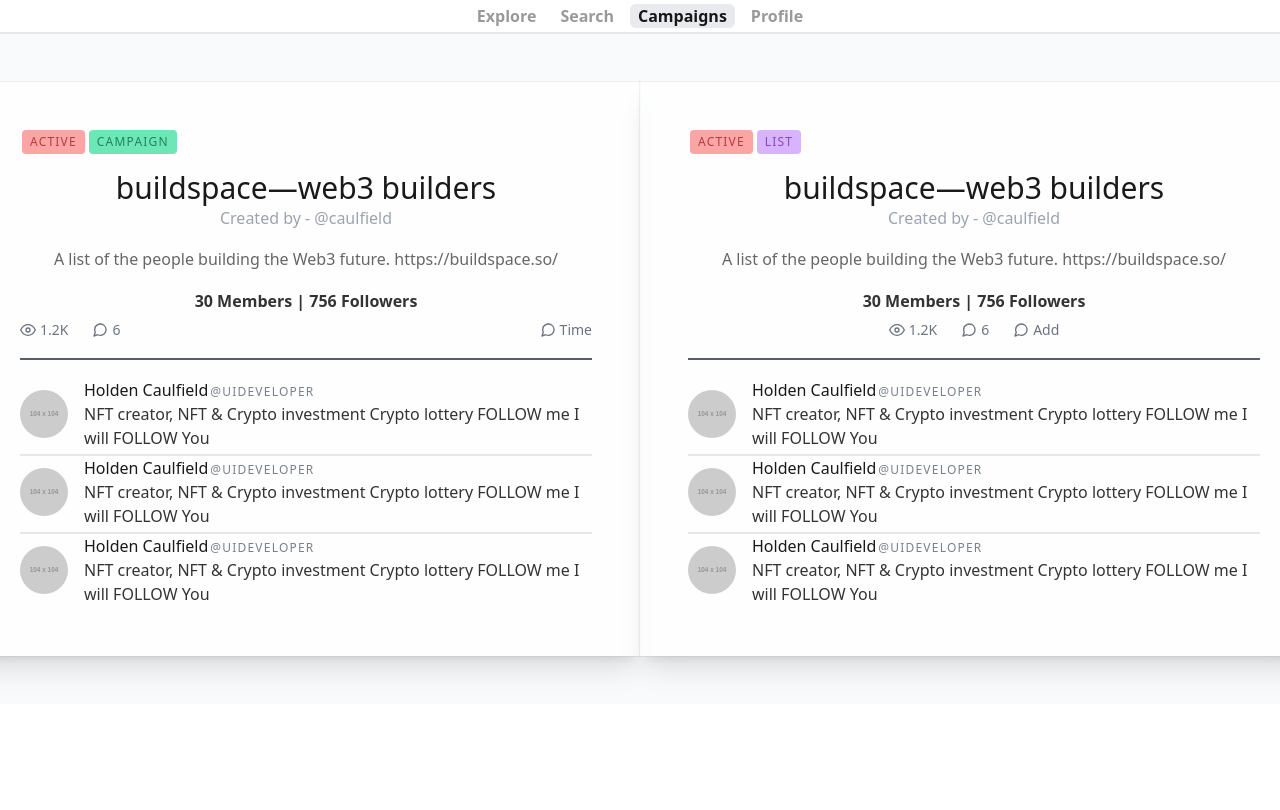
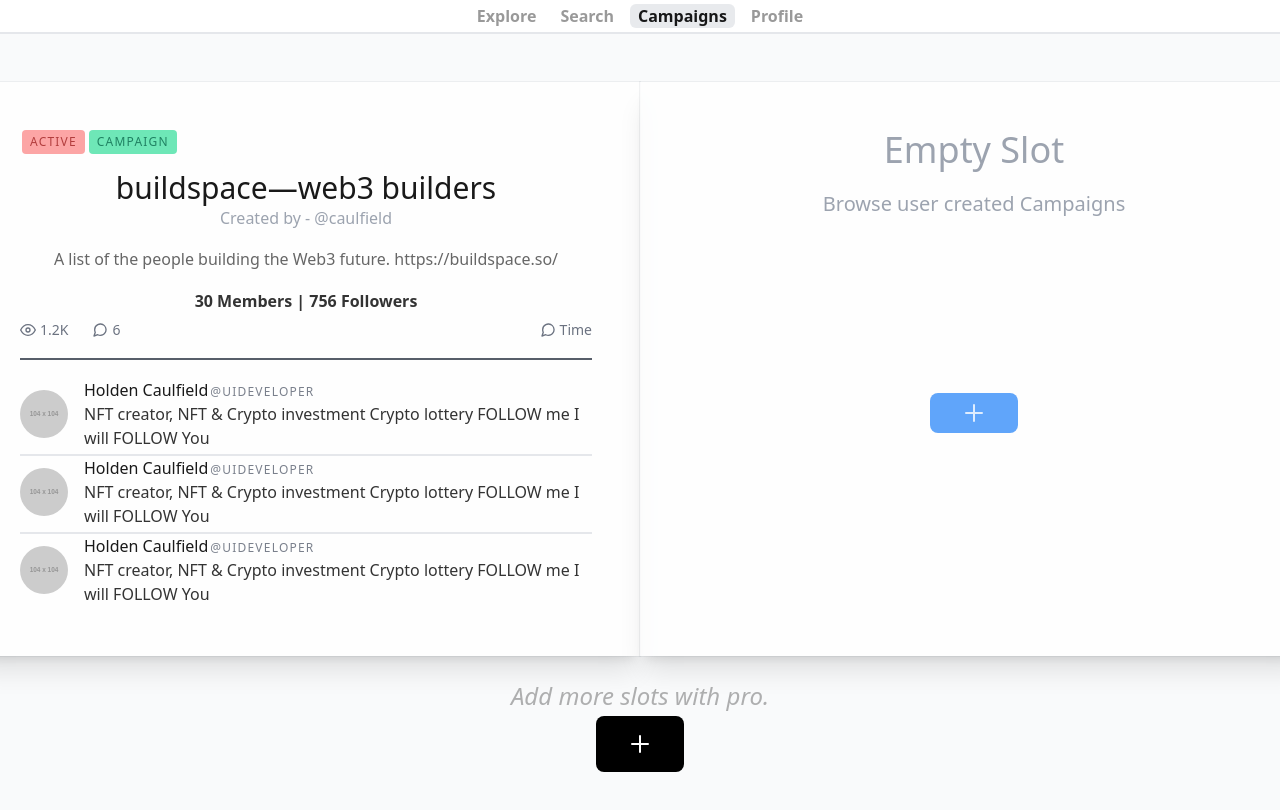
Before and after one commit to BleedingEffigy/twitter-bot-sapphire, a Next.js app in the folder frontend/: page /campaign in a window 1280 px wide. Shown: the top 810 px of the page. Built offline with nearby package versions, Linux system fonts and the light colour scheme.

Commit message:
added placeholders in campaigns

```diff
--- a/frontend/pages/campaign.tsx
+++ b/frontend/pages/campaign.tsx
@@ -12,16 +12,18 @@
 
         <nav className="w-full border-b-2 py-1">
             <div className="mx-auto text-center">
-                <button className="px-2 mx-1 rounded-md font-semibold text-black/40">
+                <button className="px-2 mx-1 rounded-md font-semibold text-black/40 hover:cursor-not-allowed">
                 Explore
                 </button>
-                <button className="px-2 mx-1 rounded-md font-semibold text-black/40 ">
-                Search
-                </button>
+                <a href="/">
+                  <button className="px-2 mx-1 rounded-md font-semibold text-black/40">
+                  Search
+                  </button>
+                </a>
                 <button className="px-2 mx-1 bg-gray-300/50 rounded-md font-semibold text-black/90 ">
                 Campaigns
                 </button>
-                <button className="px-2 mx-1 rounded-md font-semibold text-black/40 ">
+                <button className="px-2 mx-1 rounded-md font-semibold text-black/40 hover:cursor-not-allowed">
                 Profile
                 </button>
             </div>
@@ -29,6 +31,7 @@
         <section className="text-gray-400 bg-gray-50 body-font overflow-hidden">
           <div className="container px-5 py-24 mx-auto">
             <div className="flex flex-wrap -m-12">
+              {/* Active Campaign Slots */}
               <div className="p-12 lg:w-1/2 md:w-3/4 md:mx-auto flex flex-col items-start  bg-white/80 shadow-xl ring-1 ring-gray-900/5">
                 <div className="flex flex-row">
                   <span className="inline-block mx-0.5 py-1 px-2 rounded bg-red-300 text-red-800 text-bold text-opacity-75 text-xs font-medium tracking-widest">ACTIVE</span>
@@ -98,74 +101,23 @@
                 </div>
 
               </div>
-              <div className="p-12 md:w-1/2 flex flex-col items-start  bg-white/80 shadow-xl ring-1 ring-gray-900/5">
-                <div className="flex flex-row">
-                  <span className="inline-block mx-0.5 py-1 px-2 rounded bg-red-300 text-red-800 text-bold text-opacity-75 text-xs font-medium tracking-widest">ACTIVE</span>
-                  <span className="inline-block mx-0.5 py-1 px-2 rounded bg-purple-300 text-purple-800 text-bold text-opacity-75 text-xs font-medium tracking-widest">LIST</span>
-                </div>
-                <h2 className="sm:text-3xl text-2xl title-font font-medium w-full text-center text-black text-opacity-90 mt-4">buildspace—web3 builders</h2>
-                <p className="w-full text-center text-opacity-90 mb-4">
-                   Created by - @caulfield
-                </p>
-                <p className="leading-relaxed mb-4 w-full text-center text-black text-opacity-60">
-                A list of the people building the Web3 future. https://buildspace.so/
-                </p>
-                <p className="leading-relaxed mb-1 text-base w-full text-center font-bold text-black text-opacity-80">
-                  30 Members | 756 Followers
-                </p>
-                {/* Actions */}
-                <div className="flex items-center justify-center flex-wrap pb-4 mb-4 border-b-2 border-gray-800 border-opacity-75  w-full">
-                  <span className="text-gray-500 mr-3 inline-flex items-center leading-none text-sm pr-3 py-1">
-                    <svg className="w-4 h-4 mr-1" stroke="currentColor" stroke-width="2" fill="none" stroke-linecap="round" stroke-linejoin="round" viewBox="0 0 24 24">
-                      <path d="M1 12s4-8 11-8 11 8 11 8-4 8-11 8-11-8-11-8z"></path>
-                      <circle cx="12" cy="12" r="3"></circle>
-                    </svg>1.2K
-                  </span>
-                  <span className="text-gray-500 inline-flex items-center leading-none text-sm mr-3 pr-3">
-                    <svg className="w-4 h-4 mr-1" stroke="currentColor" stroke-width="2" fill="none" stroke-linecap="round" stroke-linejoin="round" viewBox="0 0 24 24">
-                      <path d="M21 11.5a8.38 8.38 0 01-.9 3.8 8.5 8.5 0 01-7.6 4.7 8.38 8.38 0 01-3.8-.9L3 21l1.9-5.7a8.38 8.38 0 01-.9-3.8 8.5 8.5 0 014.7-7.6 8.38 8.38 0 013.8-.9h.5a8.48 8.48 0 018 8v.5z"></path>
-                    </svg>6
-                  </span>
-                  <span className="text-gray-500 inline-flex items-center leading-none text-sm">
-                    <svg className="w-4 h-4 mr-1" stroke="currentColor" stroke-width="2" fill="none" stroke-linecap="round" stroke-linejoin="round" viewBox="0 0 24 24">
-                      <path d="M21 11.5a8.38 8.38 0 01-.9 3.8 8.5 8.5 0 01-7.6 4.7 8.38 8.38 0 01-3.8-.9L3 21l1.9-5.7a8.38 8.38 0 01-.9-3.8 8.5 8.5 0 014.7-7.6 8.38 8.38 0 013.8-.9h.5a8.48 8.48 0 018 8v.5z"></path>
-                    </svg>Add
-                  </span>
-                </div>
-                {/* Accounts list */}
-                <div className="flex flex-col divide-y-2">
-                  {/* An Account */}
-                  <a className="inline-flex items-center w-full my-0.5" href='/'>
-                    <img alt="blog" src="https://dummyimage.com/104x104" className="w-12 h-12 rounded-full flex-shrink-0 object-cover object-center"/>
-                    <span className="flex-grow flex flex-col pl-4">
-                      <span className="title-font font-medium text-black/90">Holden Caulfield
-                        <span className="text-gray-500/90 text-xs tracking-widest ml-0.5">@UIDEVELOPER</span>
-                      </span>
-                      <span className="text-black/80">NFT creator, NFT & Crypto investment Crypto lottery FOLLOW me I will FOLLOW You</span>
-                    </span>
-                  </a>
-                  {/* An Account */}
-                  <a className="inline-flex items-center w-full my-0.5" href='/'>
-                    <img alt="blog" src="https://dummyimage.com/104x104" className="w-12 h-12 rounded-full flex-shrink-0 object-cover object-center"/>
-                    <span className="flex-grow flex flex-col pl-4">
-                      <span className="title-font font-medium text-black/90">Holden Caulfield
-                        <span className="text-gray-500/90 text-xs tracking-widest ml-0.5">@UIDEVELOPER</span>
-                      </span>
-                      <span className="text-black/80">NFT creator, NFT & Crypto investment Crypto lottery FOLLOW me I will FOLLOW You</span>
-                    </span>
-                  </a>
-                  {/* An Account */}
-                  <a className="inline-flex items-center w-full my-0.5" href='/'>
-                    <img alt="blog" src="https://dummyimage.com/104x104" className="w-12 h-12 rounded-full flex-shrink-0 object-cover object-center"/>
-                    <span className="flex-grow flex flex-col pl-4">
-                      <span className="title-font font-medium text-black/90">Holden Caulfield
-                        <span className="text-gray-500/90 text-xs tracking-widest ml-0.5">@UIDEVELOPER</span>
-                      </span>
-                      <span className="text-black/80">NFT creator, NFT & Crypto investment Crypto lottery FOLLOW me I will FOLLOW You</span>
-                    </span>
-                  </a>
-                </div>
+              <div className="p-12 md:w-1/2 flex flex-col items-center  bg-white/80 shadow-xl ring-1 ring-gray-900/5">
+                <h1 className="text-4xl">Empty Slot</h1>
+                <h2 className="text-xl mt-5">Browse user created Campaigns</h2>
+                <button className="py-2 px-8 tracking-wider text-2xl my-auto bg-blue-400 text-white/80 rounded-lg">
+                <svg xmlns="http://www.w3.org/2000/svg" className="h-6 w-6" fill="none" viewBox="0 0 24 24" stroke="currentColor">
+                  <path stroke-linecap="round" stroke-linejoin="round" stroke-width="2" d="M12 4v16m8-8H4" />
+                </svg>
+                </button>
+              </div>
 
+              <div className="w-full flex flex-col items-center">
+                <p className="text-black/30 text-2xl mt-6 italic">Add more slots with pro.</p>
+                <button className=" text-center text-2xl mt-1 py-4 px-8 rounded-lg bg-black text-white m-4">
+                <svg xmlns="http://www.w3.org/2000/svg" className="h-6 w-6" fill="none" viewBox="0 0 24 24" stroke="currentColor">
+                  <path stroke-linecap="round" stroke-linejoin="round" stroke-width="2" d="M12 4v16m8-8H4" />
+                </svg>
+                </button>
               </div>
             </div>
           </div>
--- a/frontend/pages/index.tsx
+++ b/frontend/pages/index.tsx
@@ -12,18 +12,18 @@
 
     <nav className="w-full border-b-2 pb-1">
       <div className="mx-auto text-center">
-        <button className="px-2 mx-1 rounded-md font-semibold text-black/40 ">
+        <button className="px-2 mx-1 rounded-md font-semibold text-black/40 hover:cursor-not-allowed">
           Explore
         </button>
         <button className="px-2 mx-1 bg-gray-300/50 rounded-md font-semibold text-black/90 ">
           Search
         </button>
-        <button className="px-2 mx-1 rounded-md font-semibold text-black/40">
-          <a href="/campaign">
-            Campaigns
-          </a>
-        </button>
-        <button className="px-2 mx-1 rounded-md font-semibold text-black/40 ">
+        <a href="/campaign">
+          <button className="px-2 mx-1 rounded-md font-semibold text-black/40">
+              Campaigns
+          </button>
+        </a>
+        <button className="px-2 mx-1 rounded-md font-semibold text-black/40 hover:cursor-not-allowed">
           Profile
         </button>
       </div>
@@ -136,7 +136,7 @@
 
                     <p className="font-bold ">
                       Account Added to Default Campaign!
-                      <a href="/" className="ml-2 underline">
+                      <a href="/campaign" className="ml-2 underline">
                         View
                       </a>
                     </p>
```
